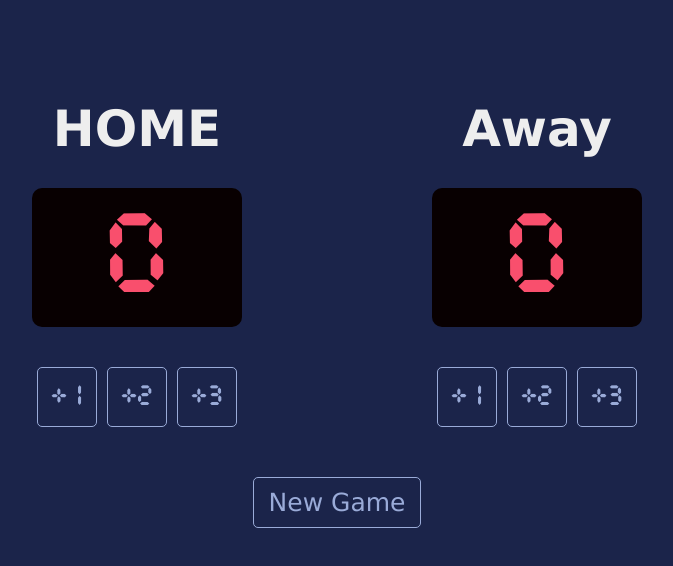
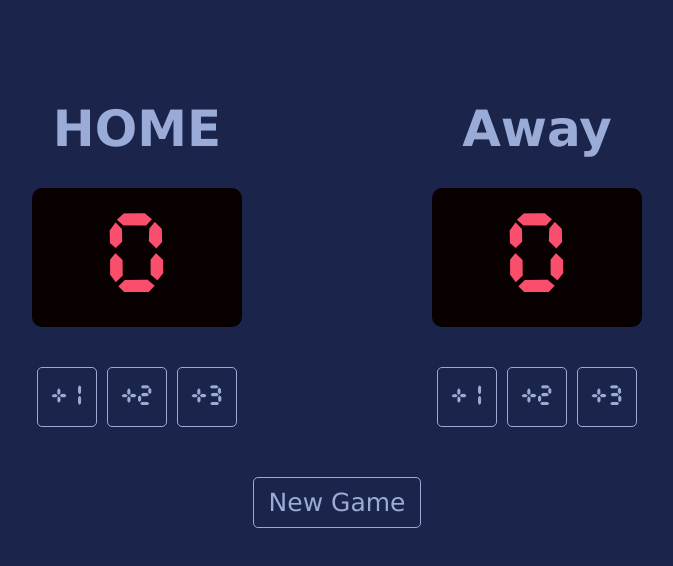
Before and after one commit to may22802/scoreboard, a plain HTML site: page index.html in a window 1280 px wide. Shown: the whole page, without its empty margins (303-976 px from the left). Drawn offline with Linux system fonts and the light colour scheme.

Commit message:
change the headers color

```diff
--- a/index.css
+++ b/index.css
@@ -17,7 +17,7 @@ body {
 
 h3{
     font-size: 50px;
-    color: #EEEEEE;
+    color: #9AABD8;
     font-family: Verdana, Geneva, Tahoma, sans-serif;
     margin-bottom: 30px;
 }
```
